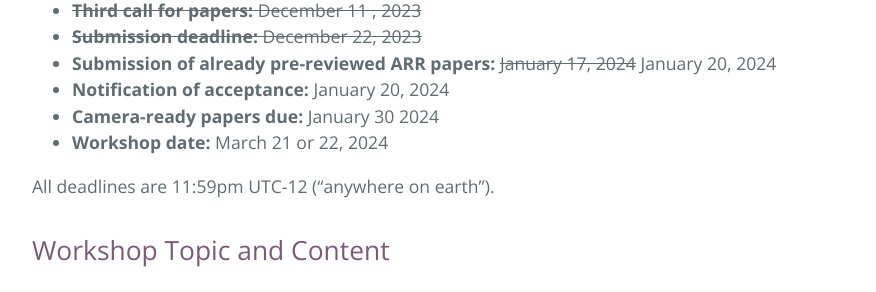
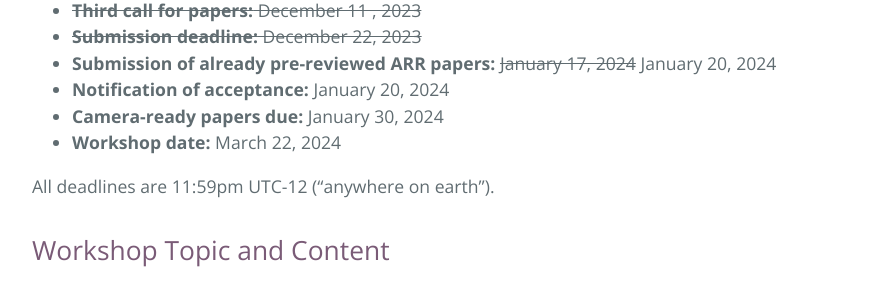
Before and after one commit to uncertainlp/uncertainlp.github.io, a Jekyll site: the page built from index.md, in a window 1280 px wide and 900 px high, scrolled down 935 px. Shown: the part 156-448 px from the top of the window, without its empty margins (192-1068 px from the left). Built offline with Jekyll 4.4.1, drawn with Linux system fonts in a browser that asks for light colours; the repository's description, which GitHub fills in, is left out.

Commit message:
workshop date set to 22.03

```diff
--- a/index.md
+++ b/index.md
@@ -13,8 +13,8 @@ Welcome to the website of the **UncertaiNLP** workshop to be held at [EACL 2024
 - ~~**Submission deadline:** December 22, 2023~~
 - **Submission of already pre-reviewed ARR papers:** ~~January 17, 2024~~ January 20, 2024
 - **Notification of acceptance:** January 20, 2024
-- **Camera-ready papers due:** January 30 2024
-- **Workshop date:** March 21 or 22, 2024
+- **Camera-ready papers due:** January 30, 2024
+- **Workshop date:** March 22, 2024
 
 All deadlines are 11:59pm UTC-12 ("anywhere on earth").
 
```
